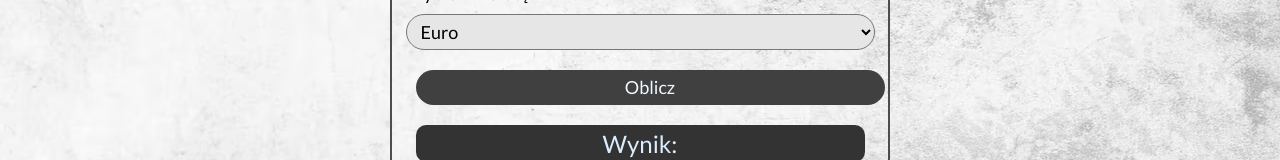
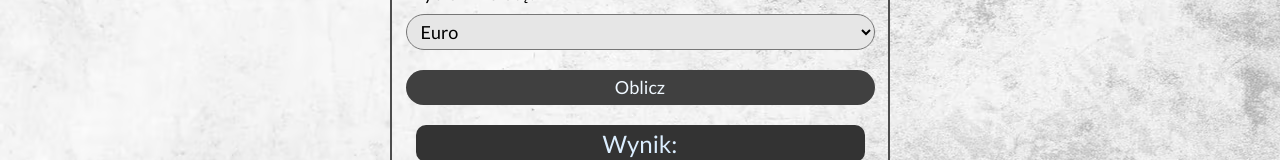
Before and after one commit to AndriiStafiniak/currency-converter-react, a React (Create React App) app: page / in a window 1280 px wide. Shown: the part 212-372 px from the top of the page. Built offline with nearby package versions, Linux system fonts and the light colour scheme.

Commit message:
change button's margin

```diff
--- a/src/Form/styled.js
+++ b/src/Form/styled.js
@@ -39,7 +39,7 @@ export const StyledButton = styled.button`
    border-radius: 20px;
    padding: 7px;
    border:none;
-   margin: 10px;
+   margin: 10px 0px;
    text-align: center;
 
    cursor: pointer;
```
